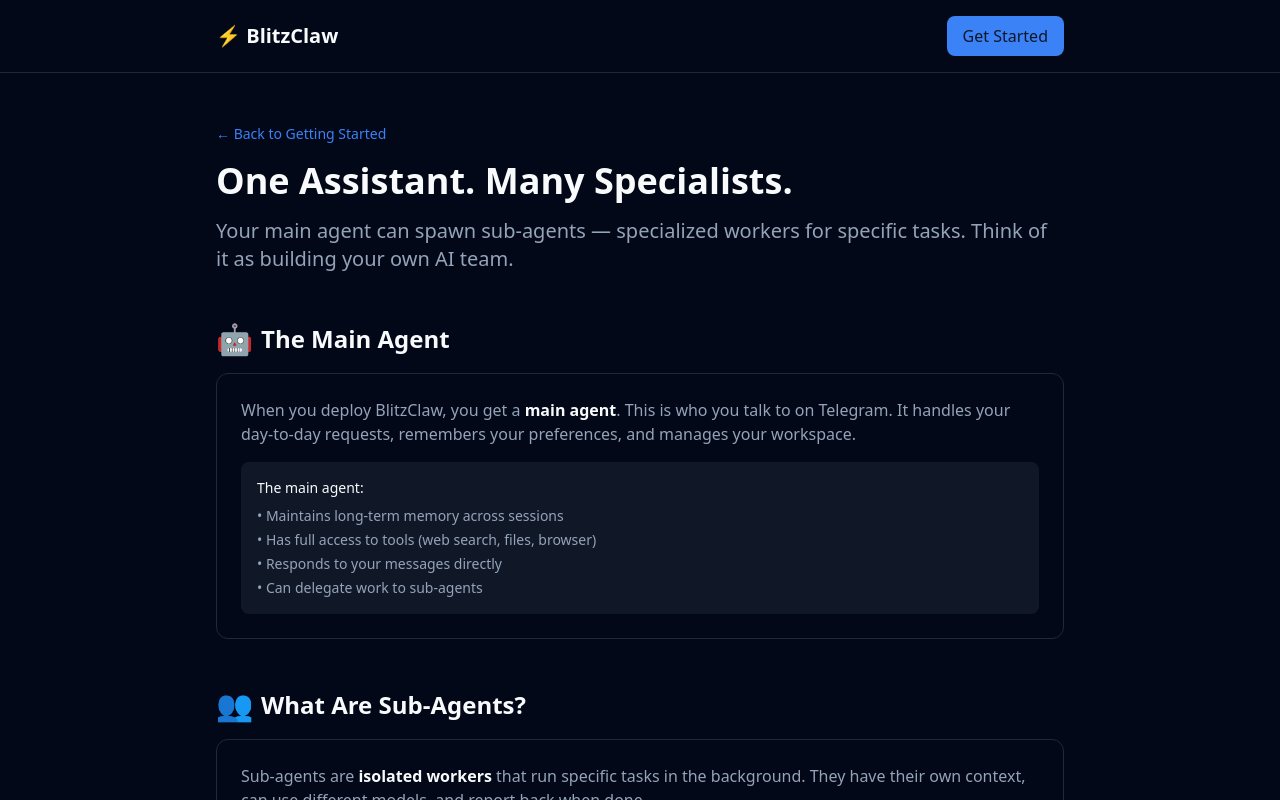
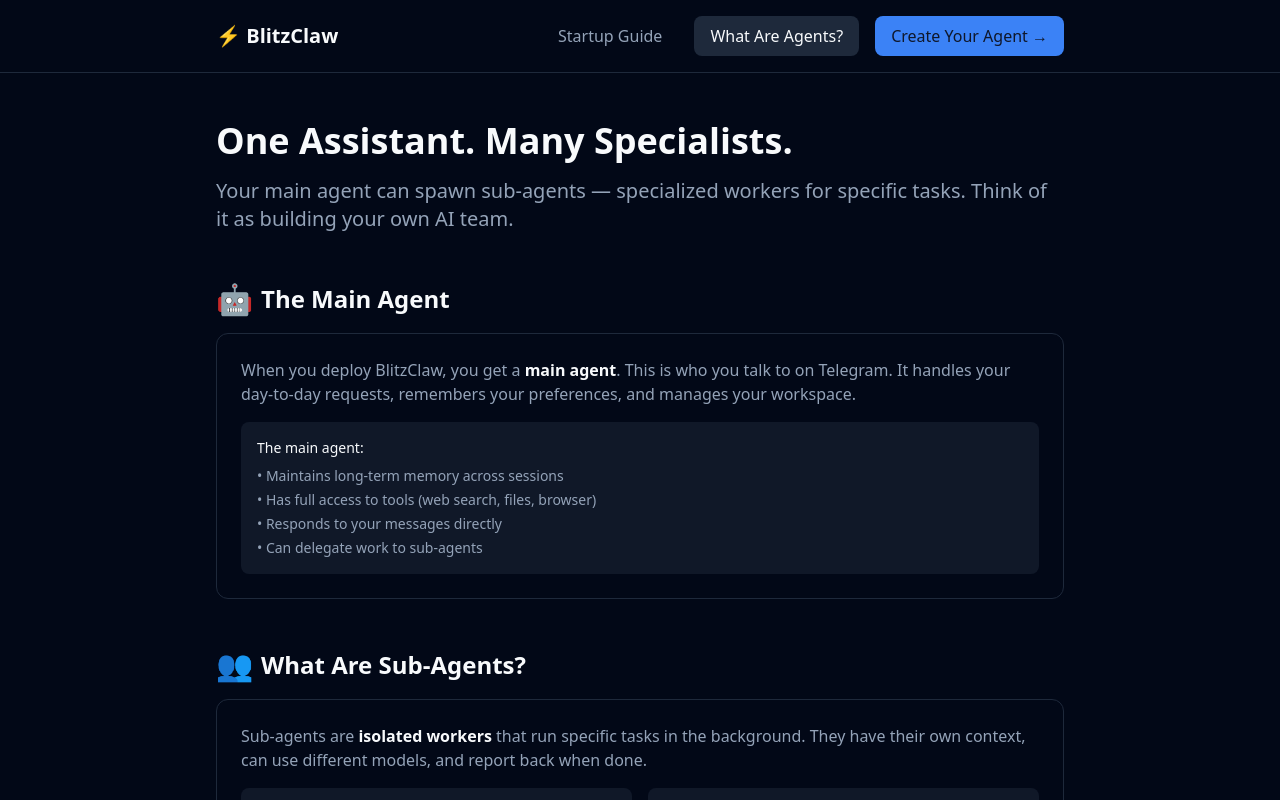
Before and after one commit to philippmuller/blitzclaw, a Next.js app in the folder apps/web/: page /agents in a window 1280 px wide. Shown: the top 800 px of the page. Built offline with nearby package versions, Linux system fonts and the light colour scheme.

Commit message:
feat: unified nav across landing, guide, agents pages
Nav structure:
- Startup Guide (links to /guide)
- What Are Agents? (links to /agents)
- Create Your Agent → (CTA to sign up)

Current page is highlighted with bg-secondary.
Removed redundant back links.

```diff
--- a/apps/web/src/app/agents/page.tsx
+++ b/apps/web/src/app/agents/page.tsx
@@ -11,23 +11,28 @@
           <a href="/" className="text-xl font-bold text-foreground">
             ⚡ BlitzClaw
           </a>
-          <a
-            href="/sign-up"
-            className="px-4 py-2 bg-primary text-primary-foreground rounded-lg hover:bg-primary/90 transition"
-          >
-            Get Started
-          </a>
+          <div className="flex items-center gap-4">
+            <Link
+              href="/guide"
+              className="px-4 py-2 text-muted-foreground hover:text-foreground hover:bg-secondary rounded-lg transition"
+            >
+              Startup Guide
+            </Link>
+            <span className="px-4 py-2 text-foreground bg-secondary rounded-lg">
+              What Are Agents?
+            </span>
+            <a
+              href="/sign-up"
+              className="px-4 py-2 bg-primary text-primary-foreground rounded-lg hover:bg-primary/90 transition font-medium"
+            >
+              Create Your Agent →
+            </a>
+          </div>
         </div>
       </header>
 
       {/* Content */}
       <main className="max-w-4xl mx-auto px-6 py-12">
-        <div className="mb-4">
-          <Link href="/guide" className="text-sm text-primary hover:underline">
-            ← Back to Getting Started
-          </Link>
-        </div>
-
         <h1 className="text-4xl font-bold text-foreground mb-4">
           One Assistant. Many Specialists.
         </h1>
--- a/apps/web/src/app/guide/page.tsx
+++ b/apps/web/src/app/guide/page.tsx
@@ -9,12 +9,23 @@
           <a href="/" className="text-xl font-bold text-foreground">
             ⚡ BlitzClaw
           </a>
-          <a
-            href="/sign-up"
-            className="px-4 py-2 bg-primary text-primary-foreground rounded-lg hover:bg-primary/90 transition"
-          >
-            Get Started
-          </a>
+          <div className="flex items-center gap-4">
+            <span className="px-4 py-2 text-foreground bg-secondary rounded-lg">
+              Startup Guide
+            </span>
+            <a
+              href="/agents"
+              className="px-4 py-2 text-muted-foreground hover:text-foreground hover:bg-secondary rounded-lg transition"
+            >
+              What Are Agents?
+            </a>
+            <a
+              href="/sign-up"
+              className="px-4 py-2 bg-primary text-primary-foreground rounded-lg hover:bg-primary/90 transition font-medium"
+            >
+              Create Your Agent →
+            </a>
+          </div>
         </div>
       </header>
 
--- a/apps/web/src/app/page.tsx
+++ b/apps/web/src/app/page.tsx
@@ -39,22 +39,28 @@
           </div>
           <div className="flex items-center gap-4">
             <Link
+              href="/guide"
+              className="px-4 py-2 text-muted-foreground hover:text-foreground hover:bg-secondary rounded-lg transition"
+            >
+              Startup Guide
+            </Link>
+            <Link
               href="/agents"
-              className="px-4 py-2 text-foreground hover:bg-secondary rounded-lg transition"
+              className="px-4 py-2 text-muted-foreground hover:text-foreground hover:bg-secondary rounded-lg transition"
             >
-              Learn About Agents
+              What Are Agents?
             </Link>
             <SignedOut>
               <SignInButton mode="modal">
-                <button className="px-4 py-2 bg-primary text-primary-foreground rounded-lg hover:bg-primary/90 transition">
-                  Get Started
+                <button className="px-4 py-2 bg-primary text-primary-foreground rounded-lg hover:bg-primary/90 transition font-medium">
+                  Create Your Agent →
                 </button>
               </SignInButton>
             </SignedOut>
             <SignedIn>
               <Link
                 href="/dashboard"
-                className="px-4 py-2 bg-primary text-primary-foreground rounded-lg hover:bg-primary/90 transition"
+                className="px-4 py-2 bg-primary text-primary-foreground rounded-lg hover:bg-primary/90 transition font-medium"
               >
                 Dashboard
               </Link>
```
